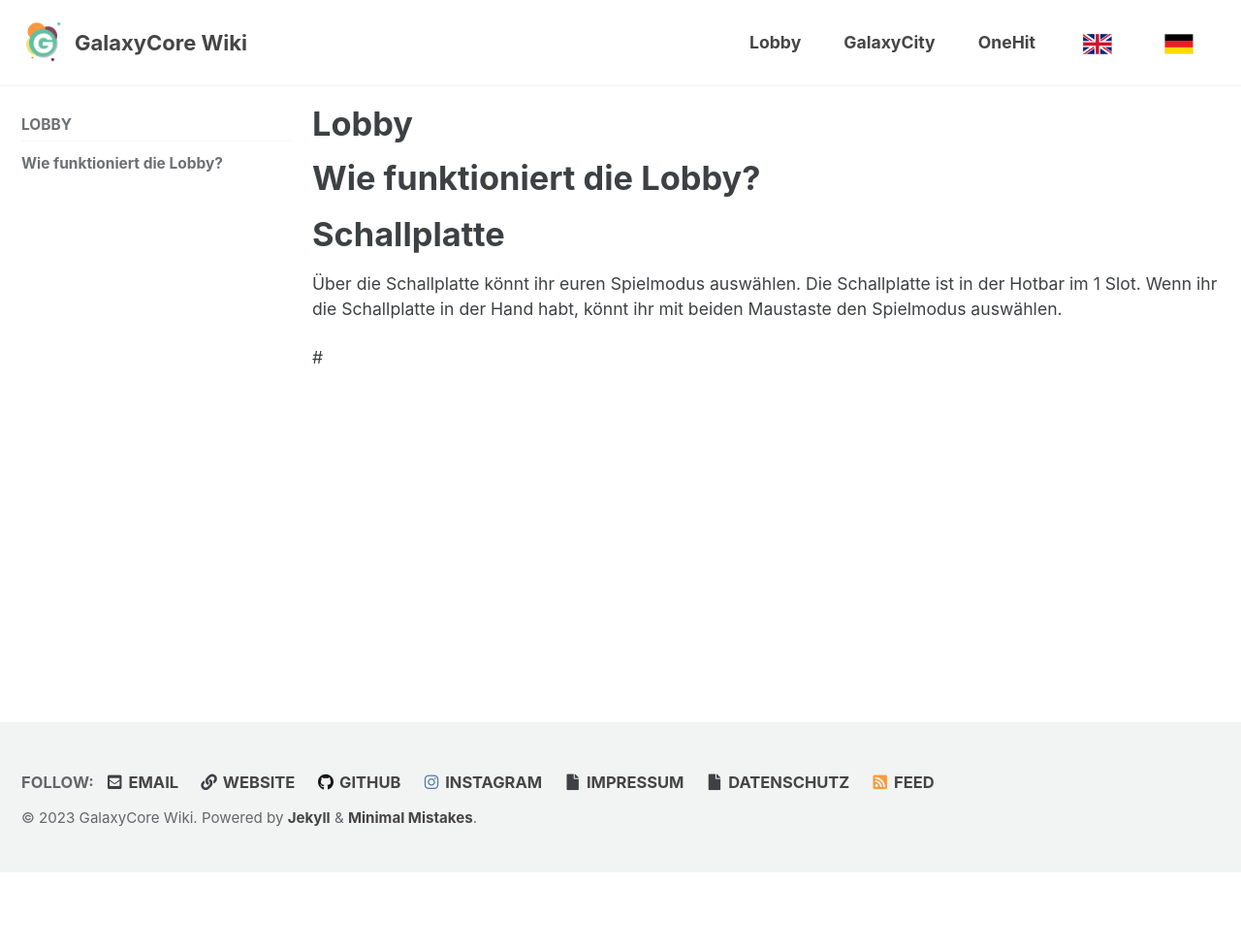
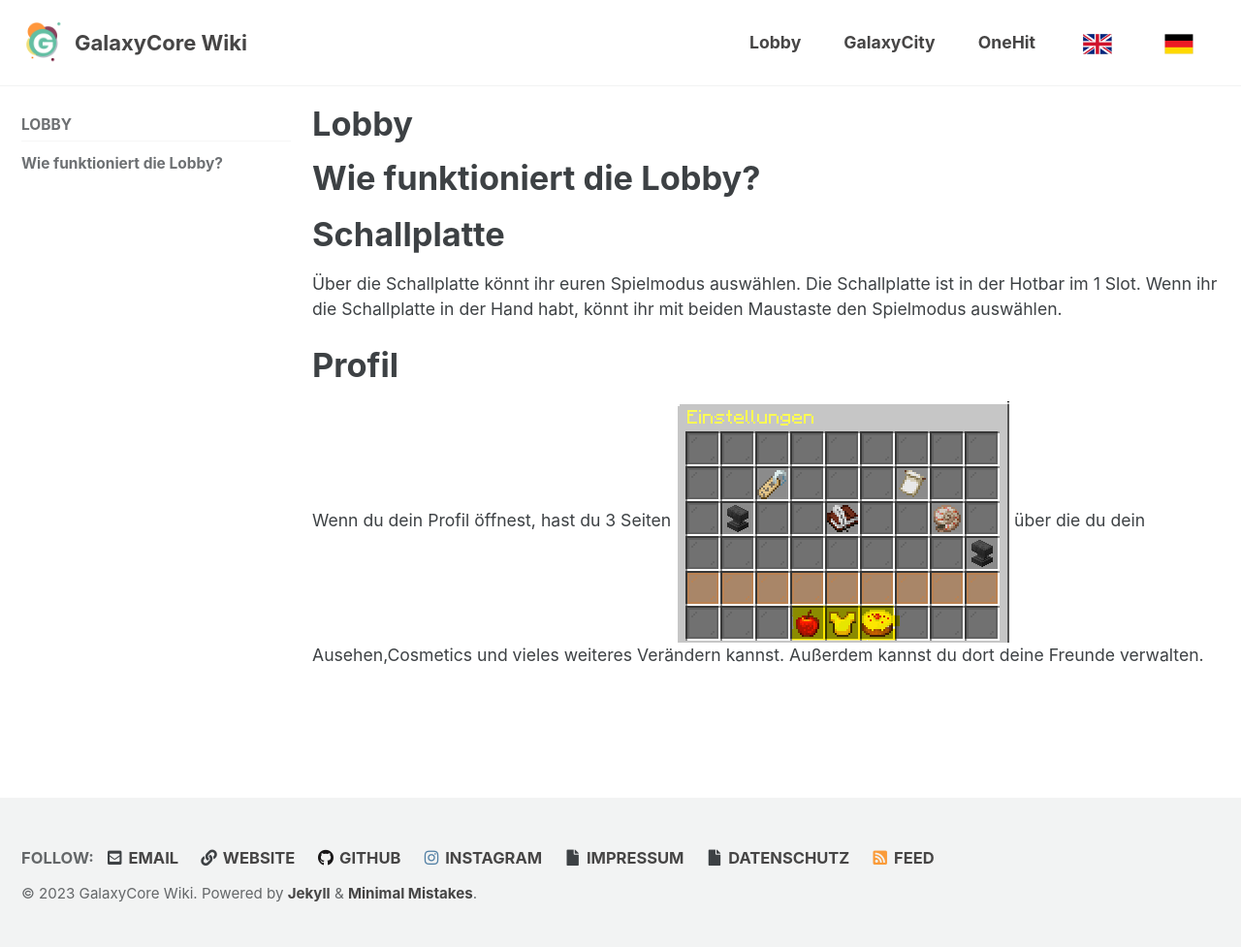
Before and after one commit to GalaxyCore-net/docs.galaxycore.net, a Jekyll site: the page built from de/lobby/index.md, in a window 1280 px wide. Shown: the whole page at 97% size. Built offline with Jekyll 4.4.1, drawn with Linux system fonts in a browser that asks for light colours; cached includes are drawn as plain includes; before the commit the page ends 900 px from its top, so only the background shows below that.

```diff
--- a/de/lobby/index.md
+++ b/de/lobby/index.md
@@ -14,4 +14,6 @@ sidebar:
 Über die Schallplatte könnt ihr euren Spielmodus auswählen. Die Schallplatte ist in der Hotbar im 1 Slot. Wenn ihr die
 Schallplatte in der Hand habt, könnt ihr mit beiden Maustaste den Spielmodus auswählen.
 
-#
+# Profil
+
+Wenn du dein Profil öffnest, hast du 3 Seiten ![](/assets/img/Profile.png) über die du dein Ausehen,Cosmetics und vieles weiteres Verändern kannst. Außerdem kannst du dort deine Freunde verwalten.
```
Also changed, not shown: en/lobby/index.md (+2 -0 lines), assets/img/Profile.png (added).
